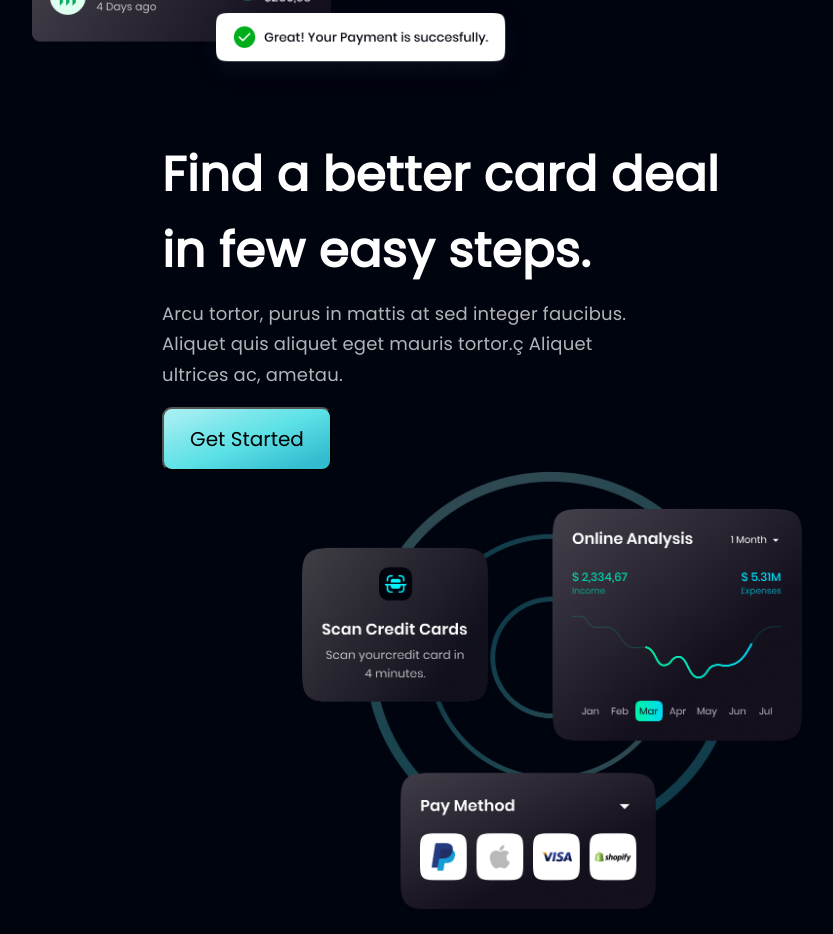
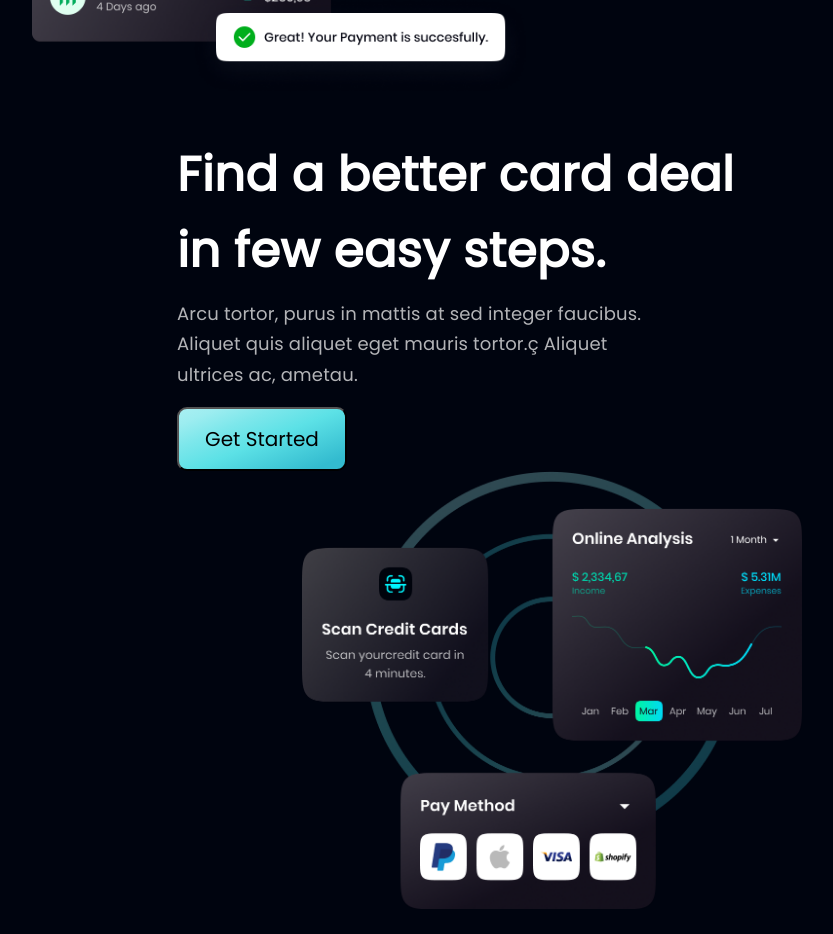
Before and after one commit to salmanhaider14/modern-ui, a React (Create React App) app: page / in a window 1280 px wide. Shown: the part 2380-3314 px from the top of the page, without its empty margins (88-921 px from the left). Built offline with nearby package versions, Linux system fonts and the light colour scheme.

Commit message:
another try

```diff
--- a/src/App.css
+++ b/src/App.css
@@ -271,7 +271,7 @@ body {
 .deal-content {
   width: 800px;
   margin-top: 40px;
-  margin-left: 20px;
+  margin-left: 50px;
 }
 .deal-content h1 {
   width: 570px;
```
